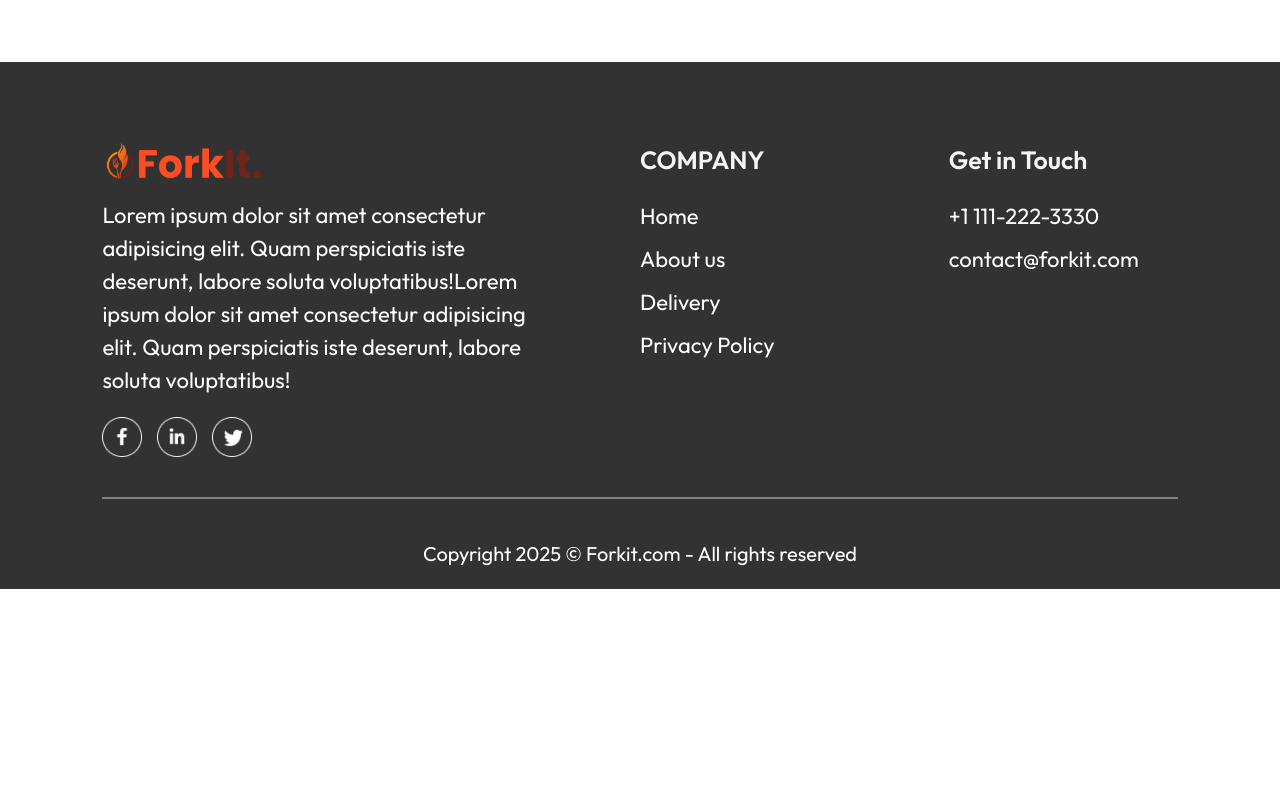
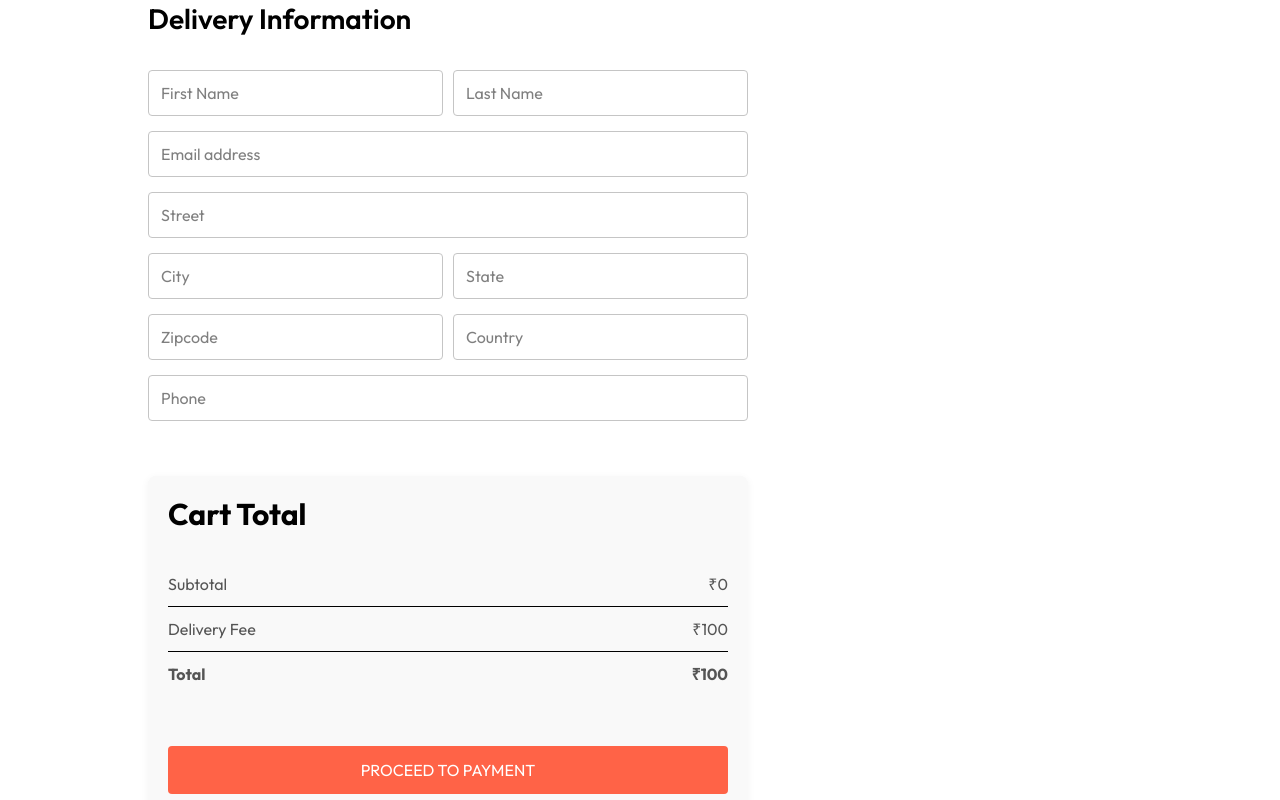
Before and after one commit to hahaanisha/fork-it, a React (Vite) app in the folder Frontend/: page /order in a window 1280 px wide. Shown: the part 180-980 px from the top of the page. Before the commit the page ends 820 px from the top, so only its background shows below. Built offline with nearby package versions, Linux system fonts and the light colour scheme.

Commit message:
place order page

```diff
--- a/Frontend/src/Pages/Cart/Cart.css
+++ b/Frontend/src/Pages/Cart/Cart.css
@@ -60,6 +60,7 @@
     background-color: tomato;
     width: max(15vw,200px);
     padding: 12px 0px;
+    cursor: pointer;
 }
 
 .cart-promocode{
--- a/Frontend/src/Pages/Cart/Cart.jsx
+++ b/Frontend/src/Pages/Cart/Cart.jsx
@@ -3,10 +3,12 @@ import React, { useContext } from 'react'
 import { StoreContext } from '../../context/StoreContext';
 import { food_list } from '../../assets/assets';
 import './Cart.css'
+import { useNavigate } from 'react-router-dom';
 
 const Cart = () => {
 
   const { cartItem, addToCart, removeFromCart ,getTotalCartAmount} = useContext(StoreContext);
+  const navigate = useNavigate();
 
   return (
     <div className="cart">
@@ -61,7 +63,7 @@ const Cart = () => {
               <b>₹{getTotalCartAmount() + 100}</b>
             </div>
           </div>
-          <button>PROCEED TO CHECKOUT</button>
+          <button onClick={()=>navigate('/order')}>PROCEED TO CHECKOUT</button>
         </div>
         <div className="cart-promocode">
           <div>
--- /dev/null
+++ b/Frontend/src/Pages/PlaceOrder/PlaceOrder.css
@@ -0,0 +1,119 @@
+.place-order {
+    display: flex;
+    flex-wrap: wrap;
+    align-items: flex-start;
+    justify-content: space-between;
+    gap: 40px;
+    margin-top: 60px;
+    padding: 0 20px;
+}
+
+/* Left Section */
+.place-order-left {
+    flex: 1 1 100%;
+    max-width: 600px;
+}
+
+.place-order-left .title {
+    font-size: 28px;
+    font-weight: 600;
+    margin-bottom: 30px;
+}
+
+.place-order-left input {
+    margin-bottom: 15px;
+    width: 100%;
+    padding: 10px 12px;
+    border: 1px solid #c5c5c5;
+    border-radius: 4px;
+    outline-color: tomato;
+    font-size: 16px;
+}
+
+.place-order-left .multi-fields {
+    display: flex;
+    flex-wrap: wrap;
+    gap: 10px;
+}
+
+.place-order-left .multi-fields input {
+    flex: 1 1 48%;
+    min-width: 100px;
+}
+
+/* Right Section */
+.place-order-right {
+    flex: 1 1 100%;
+    max-width: 600px;
+}
+
+.cart-total {
+    background-color: #f9f9f9;
+    padding: 20px;
+    border-radius: 8px;
+    box-shadow: 0 2px 8px rgba(0,0,0,0.05);
+}
+
+.cart-total h2 {
+    margin-bottom: 20px;
+}
+
+.cart-total-details {
+    display: flex;
+    justify-content: space-between;
+    margin-bottom: 10px;
+    font-size: 16px;
+}
+
+.cart-total button {
+    width: 100%;
+    padding: 12px;
+    margin-top: 30px;
+    background-color: tomato;
+    color: white;
+    border: none;
+    border-radius: 4px;
+    font-size: 16px;
+    cursor: pointer;
+    transition: background 0.3s ease;
+}
+
+.cart-total button:hover {
+    background-color: #e5533d;
+}
+
+/* Responsive Design */
+@media (max-width: 768px) {
+    .place-order {
+        flex-direction: column;
+        gap: 30px;
+    }
+
+    .place-order-left,
+    .place-order-right {
+        max-width: 100%;
+    }
+
+    .place-order-left .multi-fields input {
+        flex: 1 1 100%;
+    }
+}
+
+@media (max-width: 480px) {
+    .place-order-left .title {
+        font-size: 24px;
+    }
+
+    .cart-total h2 {
+        font-size: 24px;
+    }
+
+    .cart-total-details {
+        font-size: 15px;
+    }
+
+    .cart-total button {
+        font-size: 15px;
+        padding: 10px;
+    }
+}
--- a/Frontend/src/Pages/PlaceOrder/PlaceOrder.jsx
+++ b/Frontend/src/Pages/PlaceOrder/PlaceOrder.jsx
@@ -1,9 +1,58 @@
-import React from 'react'
+import React, { useContext } from 'react'
+import { StoreContext } from '../../context/StoreContext';
+import './PlaceOrder.css'
 
 const PlaceOrder = () => {
+
+const {getTotalCartAmount} = useContext(StoreContext);
+
   return (
-    <div>PlaceOrder</div>
-  )
+    <form className="place-order">
+      <div className="place-order-left">
+        <p className="title">Delivery Information</p>
+        <div className="multi-fields">
+          <input type="text" placeholder="First Name" />
+          <input type="text" placeholder="Last Name" />
+        </div>
+        <input type="text" placeholder="Email address" />
+        <input type="text" placeholder="Street" />
+        <div className="multi-fields">
+          <input type="text" placeholder="City" />
+          <input type="text" placeholder="State" />
+        </div>
+        <div className="multi-fields">
+          <input type="text" placeholder="Zipcode" />
+          <input type="text" placeholder="Country" />
+        </div>
+        <input type="text" placeholder="Phone" />
+      </div>
+      <div className="place-order-right">
+        <div className="cart-total">
+          <h2 className='text-3xl font-bold'>Cart Total</h2>
+          <div>
+            <div className="cart-total-details">
+              <p>Subtotal</p>
+              <p>₹{getTotalCartAmount()}</p>
+            </div>
+            <hr />
+            <div className="cart-total-details">
+              <p>Delivery Fee</p>
+              <p>₹{100}</p>
+            </div>
+            <hr />
+            <div className="cart-total-details">
+              <b>Total</b>
+              <b>₹{getTotalCartAmount() + 100}</b>
+            </div>
+          </div>
+          <button>
+            PROCEED TO PAYMENT
+          </button>
+        </div>
+
+      </div>
+    </form>
+  );
 }
 
 export default PlaceOrder
```
